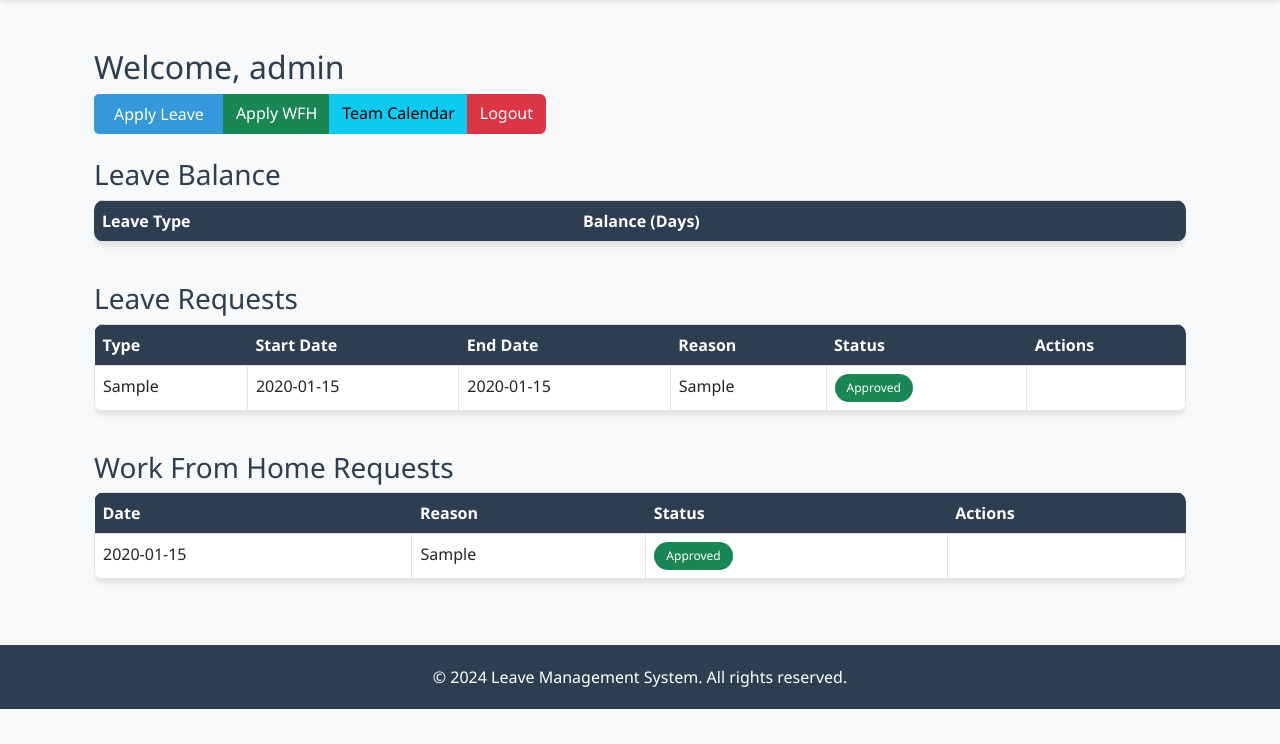
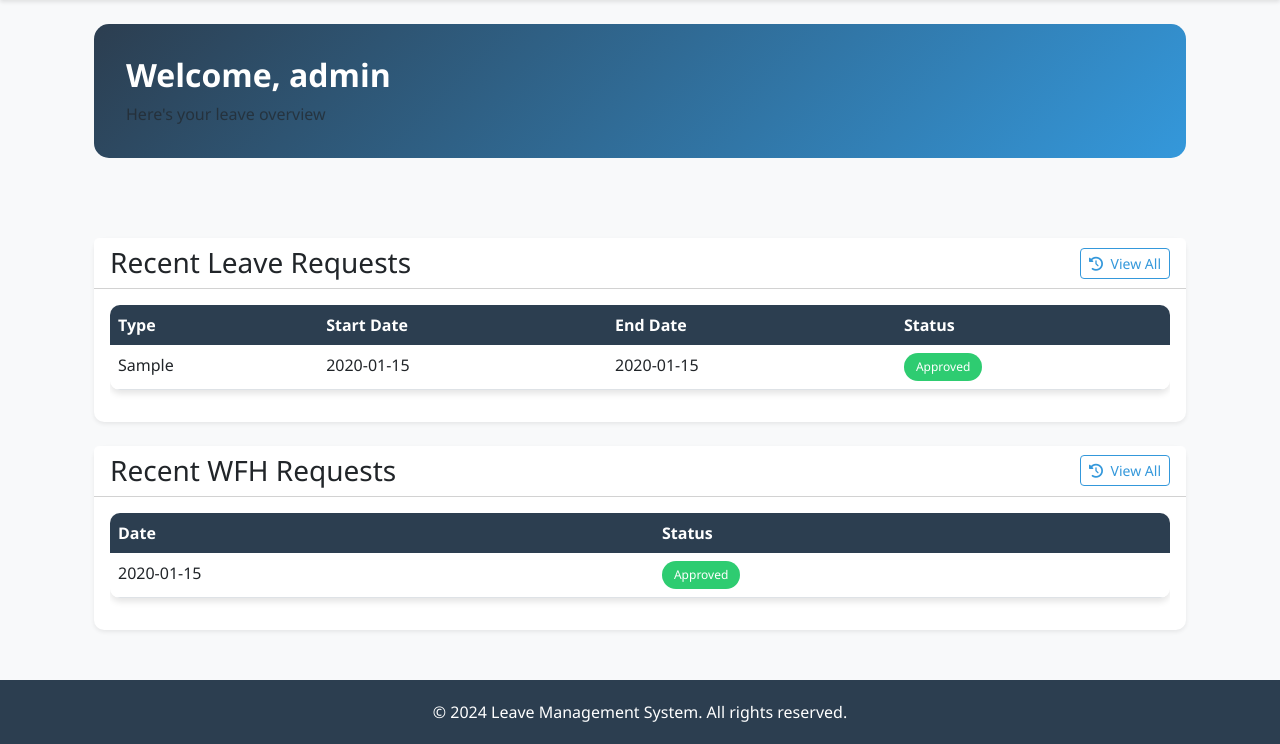
Before and after one commit to waihong97/leave-management-system, a Flask app: page /dashboard in a window 1280 px wide. Shown: the part 56-800 px from the top of the page. Run offline with Flask 3, Linux system fonts and the light colour scheme; a user stored in the database is signed in; tables that the repository leaves empty hold one stand-in row (values such as "Sample post"); lists and menus that the app fills with data are empty.

Commit message:
Update dashboard UI: Remove unnecessary buttons, add modern cards and improve styling

```diff
--- a/templates/dashboard.html
+++ b/templates/dashboard.html
@@ -1,119 +1,61 @@
 {% extends "base.html" %}
 
 {% block content %}
-<div class="container mt-5">
-    <div class="row">
-        <div class="col-md-12 mb-4">
+<div class="container">
+    <!-- Welcome Message -->
+    <div class="row mb-4">
+        <div class="col-12">
+            <div class="welcome-card">
                 <h2>Welcome, {{ current_user.username }}</h2>
-            <div class="btn-group">
-                <a href="{{ url_for('apply_leave') }}" class="btn btn-primary">Apply Leave</a>
-                <a href="{{ url_for('apply_wfh') }}" class="btn btn-success">Apply WFH</a>
-                <a href="{{ url_for('calendar') }}" class="btn btn-info">Team Calendar</a>
-                <a href="{{ url_for('logout') }}" class="btn btn-danger">Logout</a>
+                <p class="text-muted">Here's your leave overview</p>
             </div>
         </div>
     </div>
 
-    <!-- Leave Balance Section -->
+    <!-- Leave Balance Cards -->
     <div class="row mb-4">
-        <div class="col-md-12">
-            <h3>Leave Balance</h3>
-            <div class="table-responsive">
-                <table class="table table-bordered">
-                    <thead>
-                        <tr>
-                            <th>Leave Type</th>
-                            <th>Balance (Days)</th>
-                        </tr>
-                    </thead>
-                    <tbody>
         {% for balance in leave_balance %}
-                        <tr>
-                            <td>{{ balance.leave_type|title }}</td>
-                            <td>{{ balance.balance }}</td>
-                        </tr>
-                        {% endfor %}
-                    </tbody>
-                </table>
+        <div class="col-md-3 mb-3">
+            <div class="dashboard-card">
+                <h4 class="text-capitalize">{{ balance.leave_type }}</h4>
+                <div class="dashboard-stat">{{ balance.balance }}</div>
+                <small class="text-muted">days remaining</small>
             </div>
         </div>
+        {% endfor %}
     </div>
 
-    <!-- Leave Requests Section -->
-    <div class="row mb-4">
-        <div class="col-md-12">
-            <h3>Leave Requests</h3>
+    <!-- Recent Leave Requests -->
+    <div class="row">
+        <div class="col-12">
+            <div class="card shadow-sm">
+                <div class="card-header bg-white d-flex justify-content-between align-items-center">
+                    <h3 class="card-title mb-0">Recent Leave Requests</h3>
+                    <a href="{{ url_for('leave_history') }}" class="btn btn-outline-primary btn-sm">
+                        <i class="fas fa-history me-1"></i> View All
+                    </a>
+                </div>
+                <div class="card-body">
                     <div class="table-responsive">
-                <table class="table table-bordered">
+                        <table class="table table-hover">
                             <thead>
                                 <tr>
                                     <th>Type</th>
                                     <th>Start Date</th>
                                     <th>End Date</th>
-                            <th>Reason</th>
                                     <th>Status</th>
-                            <th>Actions</th>
                                 </tr>
                             </thead>
                             <tbody>
-                        {% for request in leave_requests %}
+                                {% for leave in leave_requests[:5] %}
                                 <tr>
-                            <td>{{ request.leave_type|title }}</td>
-                            <td>{{ request.start_date.strftime('%Y-%m-%d') }}</td>
-                            <td>{{ request.end_date.strftime('%Y-%m-%d') }}</td>
-                            <td>{{ request.reason }}</td>
+                                    <td class="text-capitalize">{{ leave.leave_type }}</td>
+                                    <td>{{ leave.start_date.strftime('%Y-%m-%d') }}</td>
+                                    <td>{{ leave.end_date.strftime('%Y-%m-%d') }}</td>
                                     <td>
-                                <span class="badge {% if request.status == 'approved' %}bg-success{% elif request.status == 'rejected' %}bg-danger{% else %}bg-warning{% endif %}">
-                                    {{ request.status|title }}
+                                        <span class="badge status-{{ leave.status }}">
+                                            {{ leave.status.title() }}
                                         </span>
-                            </td>
-                            <td>
-                                {% if current_user.is_admin and request.status == 'pending' %}
-                                <form method="POST" action="{{ url_for('approve_leave', request_id=request.id) }}" class="d-inline">
-                                    <button type="submit" name="action" value="approve" class="btn btn-success btn-sm">Approve</button>
-                                    <button type="submit" name="action" value="reject" class="btn btn-danger btn-sm">Reject</button>
-                                </form>
-                                {% endif %}
-                            </td>
-                        </tr>
-                        {% endfor %}
-                    </tbody>
-                </table>
-            </div>
-        </div>
-    </div>
-
-    <!-- WFH Requests Section -->
-    <div class="row">
-        <div class="col-md-12">
-            <h3>Work From Home Requests</h3>
-            <div class="table-responsive">
-                <table class="table table-bordered">
-                    <thead>
-                        <tr>
-                            <th>Date</th>
-                            <th>Reason</th>
-                            <th>Status</th>
-                            <th>Actions</th>
-                        </tr>
-                    </thead>
-                    <tbody>
-                        {% for request in wfh_requests %}
-                        <tr>
-                            <td>{{ request.date.strftime('%Y-%m-%d') }}</td>
-                            <td>{{ request.reason }}</td>
-                            <td>
-                                <span class="badge {% if request.status == 'approved' %}bg-success{% elif request.status == 'rejected' %}bg-danger{% else %}bg-warning{% endif %}">
-                                    {{ request.status|title }}
-                                </span>
-                            </td>
-                            <td>
-                                {% if current_user.is_admin and request.status == 'pending' %}
-                                <form method="POST" action="{{ url_for('approve_wfh', request_id=request.id) }}" class="d-inline">
-                                    <button type="submit" name="action" value="approve" class="btn btn-success btn-sm">Approve</button>
-                                    <button type="submit" name="action" value="reject" class="btn btn-danger btn-sm">Reject</button>
-                                </form>
-                                {% endif %}
                                     </td>
                                 </tr>
                                 {% endfor %}
@@ -123,4 +65,75 @@
                 </div>
             </div>
         </div>
+    </div>
+
+    <!-- Recent WFH Requests -->
+    <div class="row mt-4">
+        <div class="col-12">
+            <div class="card shadow-sm">
+                <div class="card-header bg-white d-flex justify-content-between align-items-center">
+                    <h3 class="card-title mb-0">Recent WFH Requests</h3>
+                    <a href="{{ url_for('leave_history') }}" class="btn btn-outline-primary btn-sm">
+                        <i class="fas fa-history me-1"></i> View All
+                    </a>
+                </div>
+                <div class="card-body">
+                    <div class="table-responsive">
+                        <table class="table table-hover">
+                            <thead>
+                                <tr>
+                                    <th>Date</th>
+                                    <th>Status</th>
+                                </tr>
+                            </thead>
+                            <tbody>
+                                {% for wfh in wfh_requests[:5] %}
+                                <tr>
+                                    <td>{{ wfh.date.strftime('%Y-%m-%d') }}</td>
+                                    <td>
+                                        <span class="badge status-{{ wfh.status }}">
+                                            {{ wfh.status.title() }}
+                                        </span>
+                                    </td>
+                                </tr>
+                                {% endfor %}
+                            </tbody>
+                        </table>
+                    </div>
+                </div>
+            </div>
+        </div>
+    </div>
+</div>
+
+<style>
+    .welcome-card {
+        background: linear-gradient(135deg, var(--primary-color), var(--secondary-color));
+        color: white;
+        padding: 2rem;
+        border-radius: 15px;
+        margin-bottom: 2rem;
+    }
+
+    .welcome-card h2 {
+        margin: 0;
+        font-weight: 600;
+    }
+
+    .welcome-card p {
+        margin: 0.5rem 0 0;
+        opacity: 0.9;
+    }
+
+    .btn-outline-primary {
+        color: var(--secondary-color);
+        border-color: var(--secondary-color);
+    }
+
+    .btn-outline-primary:hover {
+        background-color: var(--secondary-color);
+        border-color: var(--secondary-color);
+        color: white;
+    }
+</style>
 {% endblock %}
```
Also changed, not shown: static/css/style.css (added, +73 -0 lines). Lines whose indentation alone changed are shown as unchanged.
